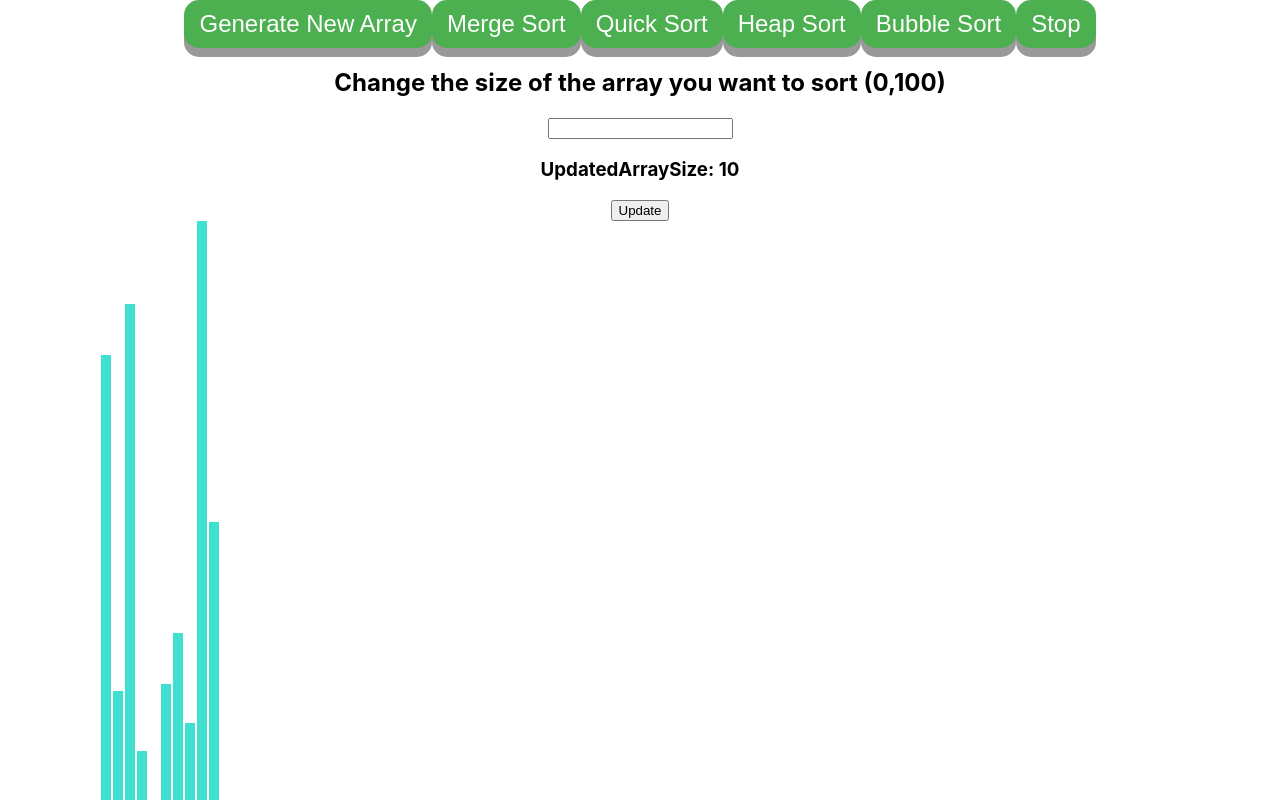
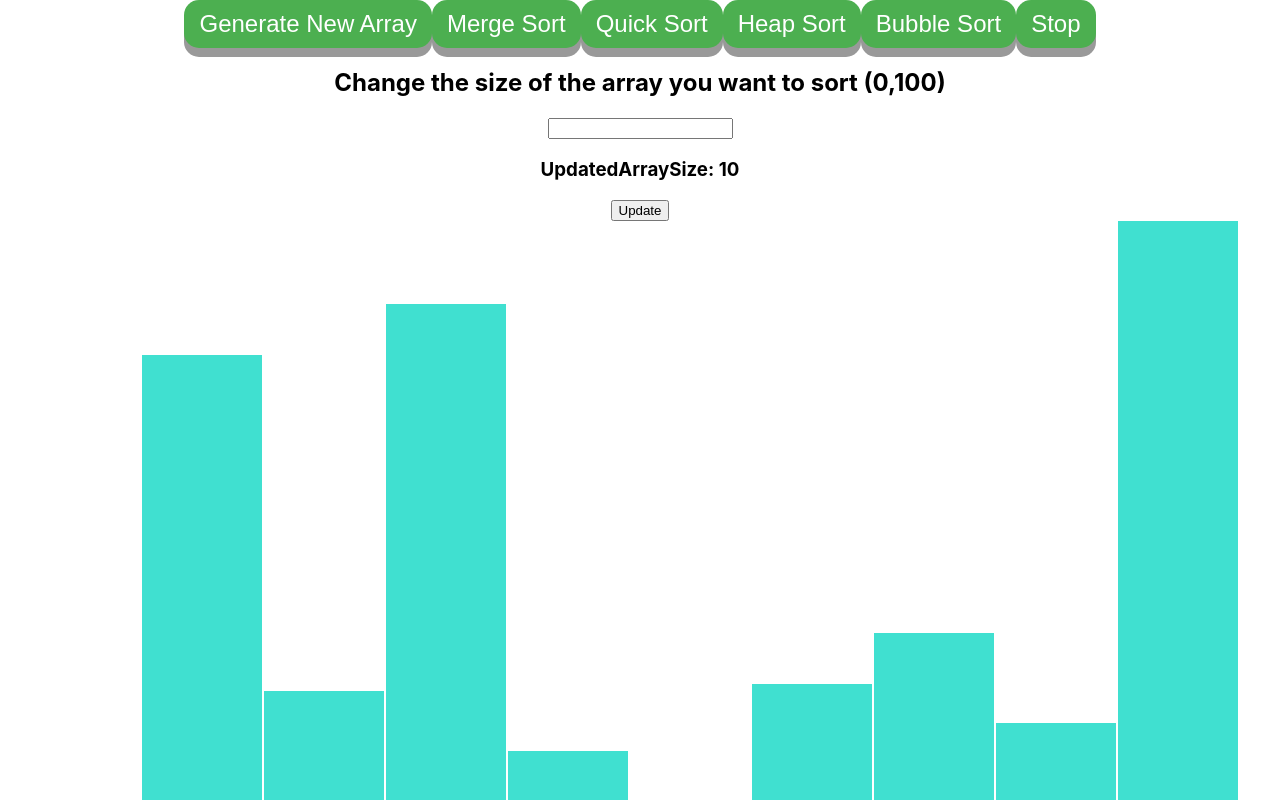
Before and after one commit to Hugo-coder-hjh/VisualSorting, a React (Create React App) app: page / in a window 1280 px wide. Shown: the top 800 px of the page. Built offline with nearby package versions, Linux system fonts and the light colour scheme.

Commit message:
fixedWidth

```diff
--- a/src/SortingVisualizer/SortingVisualizer.css
+++ b/src/SortingVisualizer/SortingVisualizer.css
@@ -5,7 +5,6 @@
 }
 
 .array-bar {
-  width: 10px;
   display: inline-block;
   margin: 0 1px;
 }
--- a/src/SortingVisualizer/SortingVisualizer.jsx
+++ b/src/SortingVisualizer/SortingVisualizer.jsx
@@ -228,6 +228,8 @@ export default function SortingVisualizer() {
 
   }
 
+  const calWidth = 1200/NUMBER_OF_ARRAY_BARS;
+
 
   return (
     <>
@@ -261,6 +263,7 @@ export default function SortingVisualizer() {
           style={{
             backgroundColor: PRIMARY_COLOR,
             height: `${value}px`,
+            width: `${calWidth}px`
           }}></div>
       ))}
     </div>
```
